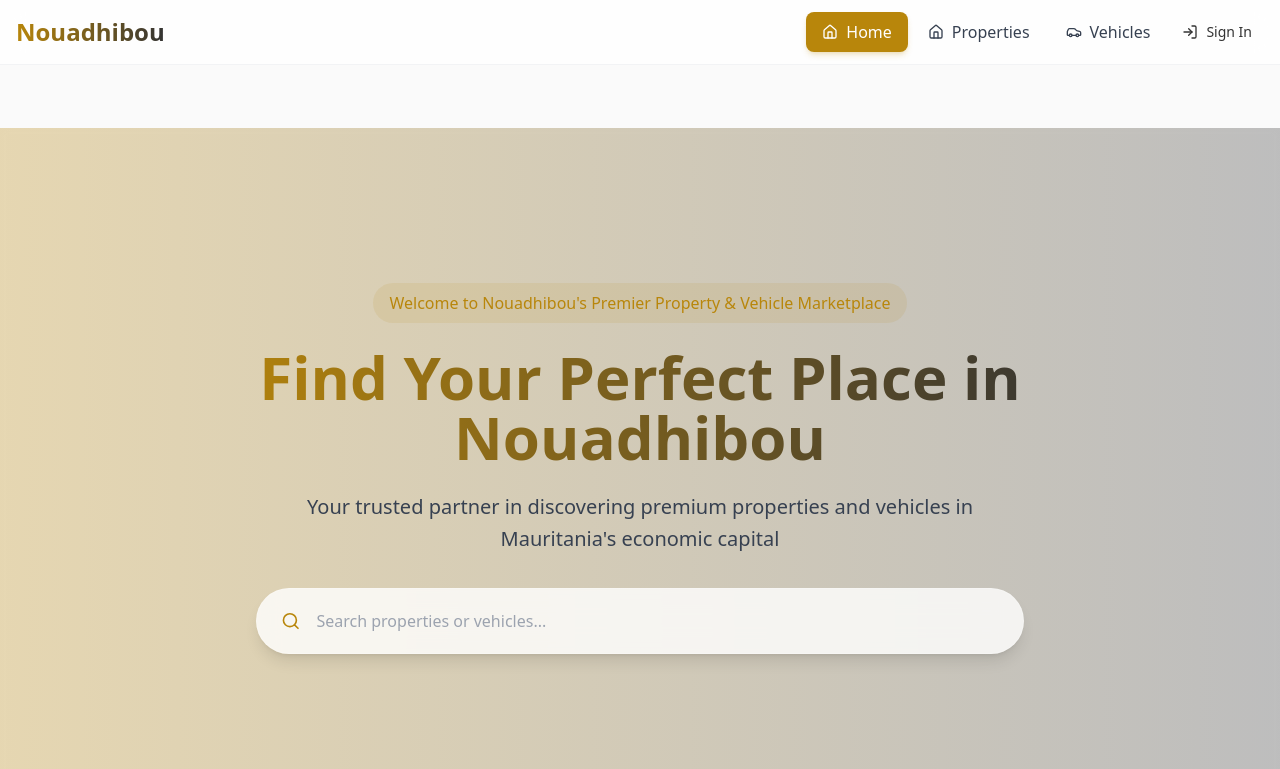
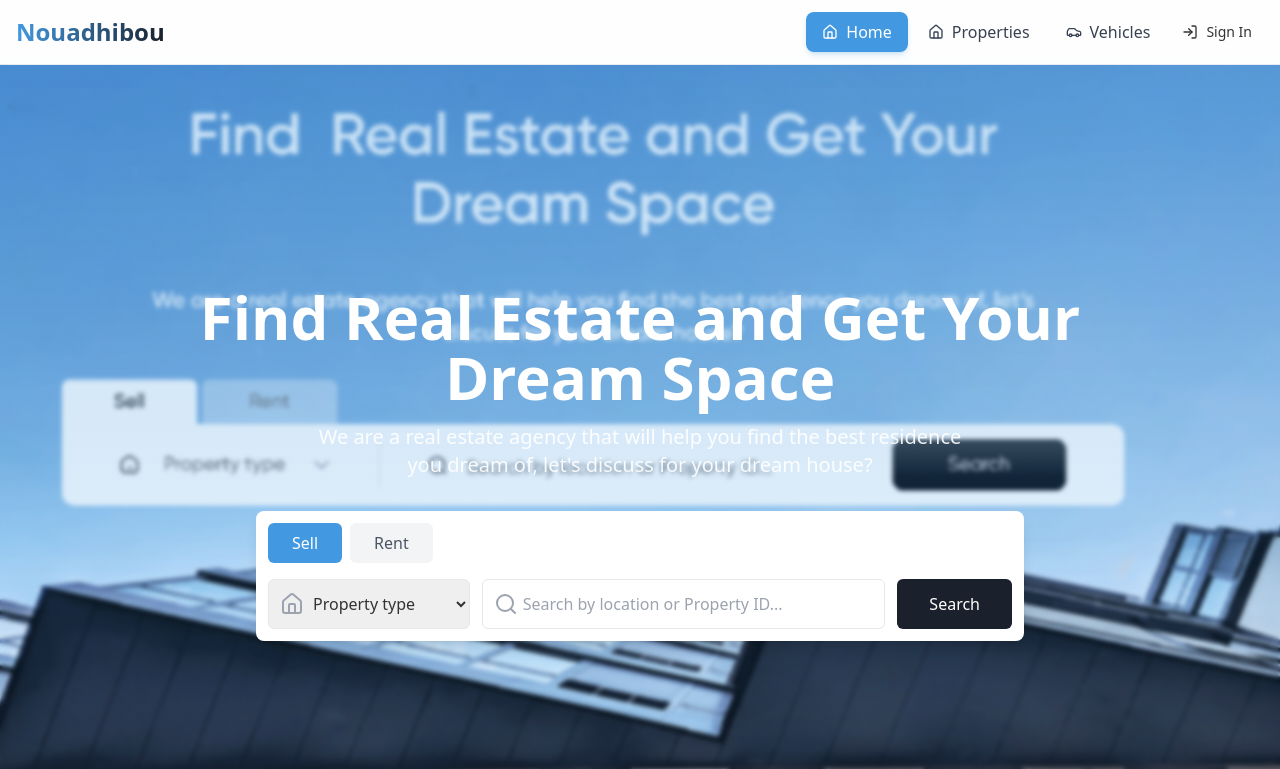
Before and after one commit to Dofusbbn/nouadhibou-nexus, a React (Vite) app: page / in a window 1280 px wide. Shown: the top 769 px of the page. Built offline with nearby package versions, Linux system fonts and the light colour scheme.

Commit message:
Update website design
Update website design to match provided screenshot, including search bar, navigation bar, theme, and color palette.  Changes applied consistently across all pages.

```diff
--- a/src/components/HeroSection.tsx
+++ b/src/components/HeroSection.tsx
@@ -1,25 +1,111 @@
 
-import SearchBar from './SearchBar';
+import { useState } from 'react';
+import { Search, Home } from 'lucide-react';
+import { useNavigate } from 'react-router-dom';
 
 const HeroSection = () => {
+  const [listingType, setListingType] = useState<'sale' | 'rent'>('sale');
+  const [searchTerm, setSearchTerm] = useState('');
+  const [propertyType, setPropertyType] = useState('');
+  const navigate = useNavigate();
+
+  const handleSearch = () => {
+    const params = new URLSearchParams();
+    if (searchTerm) params.append('search', searchTerm);
+    if (propertyType) params.append('type', propertyType);
+    params.append('listing', listingType);
+    navigate(`/properties?${params.toString()}`);
+  };
+
   return (
-    <div className="relative min-h-[85vh] flex items-center justify-center">
+    <div className="relative min-h-screen flex items-center justify-center py-20">
+      {/* Background Image */}
       <div className="absolute inset-0 overflow-hidden">
-        <div className="absolute inset-0 bg-gradient-to-r from-primary/30 to-secondary/30 backdrop-blur-sm" />
+        <img
+          src="/lovable-uploads/34f503c3-aa34-4e49-b0f4-ca269a12f530.png"
+          alt="Modern building"
+          className="w-full h-full object-cover"
+        />
+        <div className="absolute inset-0 bg-gradient-to-b from-primary/30 to-primary/10 backdrop-blur-[2px]" />
       </div>
+
+      {/* Content */}
       <div className="relative z-10 container mx-auto px-4 text-center">
-        <div className="max-w-4xl mx-auto">
-          <span className="inline-block px-4 py-2 rounded-full bg-primary/10 text-primary mb-6 animate-fade-in">
-            Welcome to Nouadhibou's Premier Property & Vehicle Marketplace
-          </span>
-          <h1 className="text-4xl md:text-6xl font-bold mb-6 animate-fade-in bg-gradient-to-r from-primary to-secondary bg-clip-text text-transparent">
-            Find Your Perfect Place in Nouadhibou
-          </h1>
-          <p className="text-xl mb-8 text-gray-700 max-w-2xl mx-auto animate-slide-in leading-relaxed">
-            Your trusted partner in discovering premium properties and vehicles in Mauritania's economic capital
-          </p>
-          <div className="animate-slide-in custom-transition" style={{ animationDelay: '0.2s' }}>
-            <SearchBar />
+        <div className="max-w-4xl mx-auto space-y-8">
+          <div className="space-y-4">
+            <h1 className="text-4xl md:text-6xl font-bold text-white">
+              Find Real Estate and Get Your Dream Space
+            </h1>
+            <p className="text-lg md:text-xl text-white/90 max-w-2xl mx-auto">
+              We are a real estate agency that will help you find the best residence you dream of, let's discuss for your dream house?
+            </p>
+          </div>
+
+          {/* Search Box */}
+          <div className="bg-white rounded-lg p-3 shadow-lg max-w-3xl mx-auto">
+            {/* Toggle Buttons */}
+            <div className="flex gap-2 mb-4">
+              <button
+                onClick={() => setListingType('sale')}
+                className={`px-6 py-2 rounded-md transition-colors ${
+                  listingType === 'sale'
+                    ? 'bg-primary text-white'
+                    : 'bg-gray-100 text-gray-600 hover:bg-gray-200'
+                }`}
+              >
+                Sell
+              </button>
+              <button
+                onClick={() => setListingType('rent')}
+                className={`px-6 py-2 rounded-md transition-colors ${
+                  listingType === 'rent'
+                    ? 'bg-primary text-white'
+                    : 'bg-gray-100 text-gray-600 hover:bg-gray-200'
+                }`}
+              >
+                Rent
+              </button>
+            </div>
+
+            {/* Search Input Group */}
+            <div className="flex flex-col md:flex-row gap-3">
+              <div className="flex-1">
+                <div className="relative">
+                  <Home className="absolute left-3 top-1/2 -translate-y-1/2 text-gray-400" />
+                  <select
+                    value={propertyType}
+                    onChange={(e) => setPropertyType(e.target.value)}
+                    className="w-full pl-10 pr-4 py-3 rounded-md border border-gray-200 focus:outline-none focus:ring-2 focus:ring-primary/20"
+                  >
+                    <option value="">Property type</option>
+                    <option value="apartment">Apartment</option>
+                    <option value="villa">Villa</option>
+                    <option value="office">Office</option>
+                    <option value="land">Land</option>
+                  </select>
+                </div>
+              </div>
+
+              <div className="flex-[2]">
+                <div className="relative">
+                  <Search className="absolute left-3 top-1/2 -translate-y-1/2 text-gray-400" />
+                  <input
+                    type="text"
+                    placeholder="Search by location or Property ID..."
+                    value={searchTerm}
+                    onChange={(e) => setSearchTerm(e.target.value)}
+                    className="w-full pl-10 pr-4 py-3 rounded-md border border-gray-200 focus:outline-none focus:ring-2 focus:ring-primary/20"
+                  />
+                </div>
+              </div>
+
+              <button
+                onClick={handleSearch}
+                className="bg-secondary hover:bg-secondary-dark text-white px-8 py-3 rounded-md transition-colors"
+              >
+                Search
+              </button>
+            </div>
           </div>
         </div>
       </div>
--- a/src/components/SearchBar.tsx
+++ b/src/components/SearchBar.tsx
@@ -1,22 +1,60 @@
 
 import { useState } from 'react';
-import { Search } from 'lucide-react';
+import { Search, Home } from 'lucide-react';
+import { useNavigate } from 'react-router-dom';
 
 const SearchBar = () => {
   const [searchTerm, setSearchTerm] = useState('');
+  const [propertyType, setPropertyType] = useState('');
+  const navigate = useNavigate();
+
+  const handleSearch = () => {
+    const params = new URLSearchParams();
+    if (searchTerm) params.append('search', searchTerm);
+    if (propertyType) params.append('type', propertyType);
+    navigate(`/properties?${params.toString()}`);
+  };
 
   return (
     <div className="w-full max-w-3xl mx-auto">
-      <div className="relative glass-card rounded-full p-2 px-6 hover:shadow-lg transition-all duration-300">
-        <div className="flex items-center">
-          <Search className="h-5 w-5 text-primary" />
-          <input
-            type="text"
-            placeholder="Search properties or vehicles..."
-            value={searchTerm}
-            onChange={(e) => setSearchTerm(e.target.value)}
-            className="w-full px-4 py-3 bg-transparent border-none focus:outline-none placeholder-gray-400 text-gray-700"
-          />
+      <div className="bg-white rounded-lg shadow-lg p-3">
+        <div className="flex flex-col md:flex-row gap-3">
+          <div className="flex-1">
+            <div className="relative">
+              <Home className="absolute left-3 top-1/2 -translate-y-1/2 text-gray-400" />
+              <select
+                value={propertyType}
+                onChange={(e) => setPropertyType(e.target.value)}
+                className="w-full pl-10 pr-4 py-3 rounded-md border border-gray-200 focus:outline-none focus:ring-2 focus:ring-primary/20"
+              >
+                <option value="">Property type</option>
+                <option value="apartment">Apartment</option>
+                <option value="villa">Villa</option>
+                <option value="office">Office</option>
+                <option value="land">Land</option>
+              </select>
+            </div>
+          </div>
+
+          <div className="flex-[2]">
+            <div className="relative">
+              <Search className="absolute left-3 top-1/2 -translate-y-1/2 text-gray-400" />
+              <input
+                type="text"
+                placeholder="Search by location or Property ID..."
+                value={searchTerm}
+                onChange={(e) => setSearchTerm(e.target.value)}
+                className="w-full pl-10 pr-4 py-3 rounded-md border border-gray-200 focus:outline-none focus:ring-2 focus:ring-primary/20"
+              />
+            </div>
+          </div>
+
+          <button
+            onClick={handleSearch}
+            className="bg-secondary hover:bg-secondary-dark text-white px-8 py-3 rounded-md transition-colors"
+          >
+            Search
+          </button>
         </div>
       </div>
     </div>
--- a/src/pages/Index.tsx
+++ b/src/pages/Index.tsx
@@ -4,7 +4,7 @@ import CategorySection from '../components/CategorySection';
 
 const Index = () => {
   return (
-    <div className="min-h-screen pt-16">
+    <div className="min-h-screen">
       <HeroSection />
       <CategorySection />
     </div>
--- a/tailwind.config.ts
+++ b/tailwind.config.ts
@@ -26,19 +26,19 @@ export default {
         background: "hsl(var(--background))",
         foreground: "hsl(var(--foreground))",
         primary: {
-          DEFAULT: "#B8860B",
-          dark: "#8B6914",
-          light: "#D4AF37",
+          DEFAULT: "#4299E1", // Sky blue color from the screenshot
+          dark: "#2B6CB0",
+          light: "#63B3ED",
         },
         secondary: {
-          DEFAULT: "#333333",
-          dark: "#1A1A1A",
-          light: "#4D4D4D",
+          DEFAULT: "#1A202C", // Dark color from the screenshot
+          dark: "#0F131A",
+          light: "#2D3748",
         },
         accent: {
-          DEFAULT: "#D4AF37",
-          dark: "#B8860B",
-          light: "#FFD700",
+          DEFAULT: "#EDF2F7", // Light gray from the screenshot
+          dark: "#CBD5E0",
+          light: "#F7FAFC",
         },
       },
       keyframes: {
```
Also changed, not shown: public/lovable-uploads/34f503c3-aa34-4e49-b0f4-ca269a12f530.png (added).
